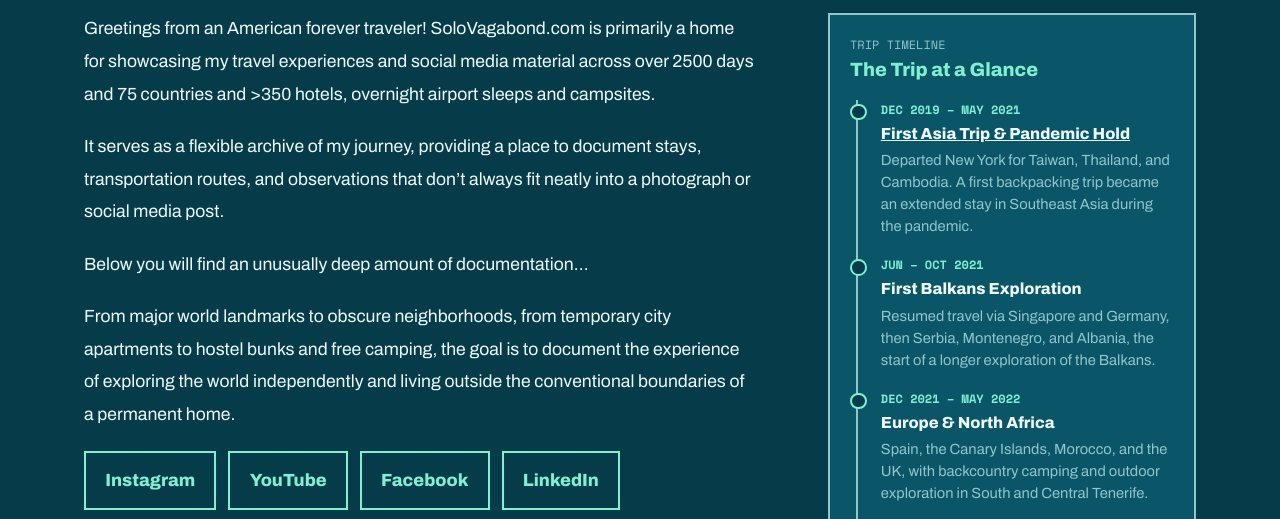
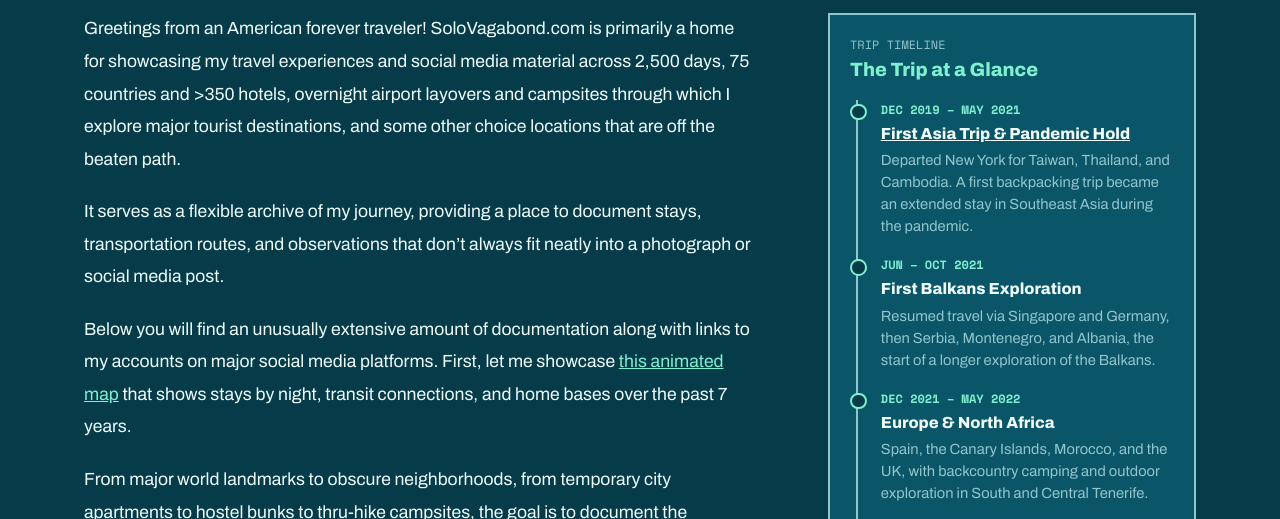
Before and after one commit to solovagabond-cloud/solovagabond, a plain HTML site: page index.html in a window 1280 px wide. Shown: the part 215-734 px from the top of the page. Drawn offline with nearby package versions, Linux system fonts and the light colour scheme.

Commit message:
Add files via upload

```diff
--- a/index.html
+++ b/index.html
@@ -44,10 +44,10 @@ ul.tags{list-style:none;padding:0;margin:1.5rem 0 2rem}
 
 <div class="layout">
 <article class="article">
-<p>Greetings from an American forever traveler! SoloVagabond.com is primarily a home for showcasing my travel experiences and social media material across over 2500 days and 75 countries and &gt;350 hotels, overnight airport sleeps and campsites.</p>
+<p>Greetings from an American forever traveler! SoloVagabond.com is primarily a home for showcasing my travel experiences and social media material across 2,500 days, 75 countries and &gt;350 hotels, overnight airport layovers and campsites through which I explore major tourist destinations, and some other choice locations that are off the beaten path.</p>
 <p>It serves as a flexible archive of my journey, providing a place to document stays, transportation routes, and observations that don’t always fit neatly into a photograph or social media post.</p>
-<p>Below you will find an unusually deep amount of documentation…</p>
-<p>From major world landmarks to obscure neighborhoods, from temporary city apartments to hostel bunks and free camping, the goal is to document the experience of exploring the world independently and living outside the conventional boundaries of a permanent home.</p>
+<p>Below you will find an unusually extensive amount of documentation along with links to my accounts on major social media platforms. First, let me showcase <a href="world-map.html">this animated map</a> that shows stays by night, transit connections, and home bases over the past 7 years.</p>
+<p>From major world landmarks to obscure neighborhoods, from temporary city apartments to hostel bunks to thru-hike campsites, the goal is to document the experience of exploring the world independently and living outside the conventional boundaries of a permanent home.</p>
 <ul class="links">
 <li><a class="btn" href="https://www.instagram.com/solovagabondtravel" target="_blank" rel="noopener noreferrer">Instagram</a></li>
 <li><a class="btn" href="https://www.youtube.com/channel/UCawjqH9xOU6PmCKFAf3QFOA" target="_blank" rel="noopener noreferrer">YouTube</a></li>
```
